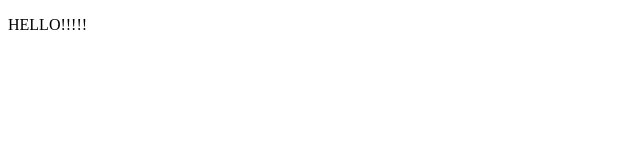
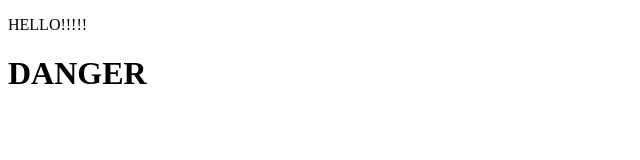
Before and after one commit to irfanhisham76/websitetest, a plain HTML site: page index.html in a window 1280 px wide. Shown: the whole page, without its empty margins (0-640 px from the left). Drawn offline with Linux system fonts and the light colour scheme.

Commit message:
First commit

```diff
--- a/index.html
+++ b/index.html
@@ -7,5 +7,6 @@
 </head>
 <body>
     <p>HELLO!!!!!</p>
+    <h1> DANGER</h1>
 </body>
 </html>
```
